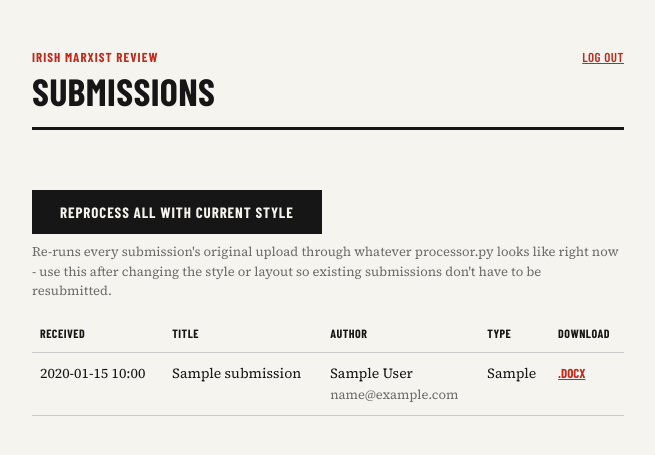
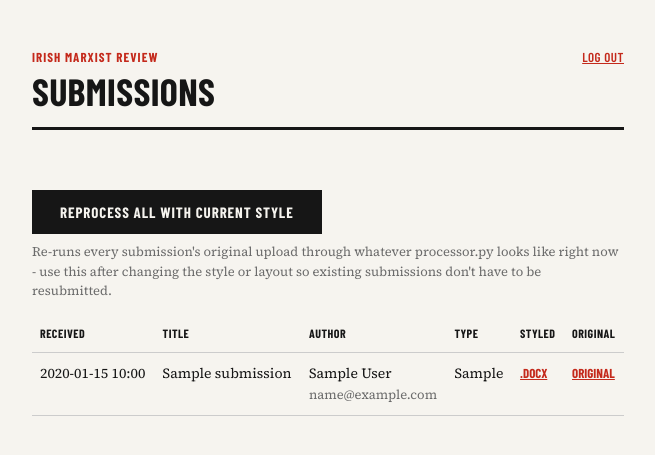
Before and after one commit to NigeGallagher/IMRtool, a Flask app: template imr-tool 2/templates/admin.html in a window 1280 px wide. Shown: the top 455 px of the page, without its empty margins (312-967 px from the left). Run offline with Flask 3, Linux system fonts and the light colour scheme; the template is opened without the code that fills it: most values are stand-ins (such as "Sample title", 1, 10 or a date in 2020); some web fonts are replaced.

Commit message:
Add files via upload

```diff
--- a/imr-tool 2/templates/admin.html
+++ b/imr-tool 2/templates/admin.html
@@ -24,7 +24,8 @@
     <th>Title</th>
     <th>Author</th>
     <th>Type</th>
-    <th>Download</th>
+    <th>Styled</th>
+    <th>Original</th>
   </tr>
   {% for s in submissions %}
   <tr>
@@ -33,6 +34,7 @@
     <td>{{ s.author }}{% if s.email %}<br><span class="meta">{{ s.email }}</span>{% endif %}</td>
     <td>{{ s.article_type }}</td>
     <td><a class="dl" href="{{ url_for('admin_download', filename=s.output_file) }}">.docx</a></td>
+    <td><a class="dl" href="{{ url_for('admin_download_original', timestamp=s.timestamp) }}">original</a></td>
   </tr>
   {% endfor %}
 </table>
```
